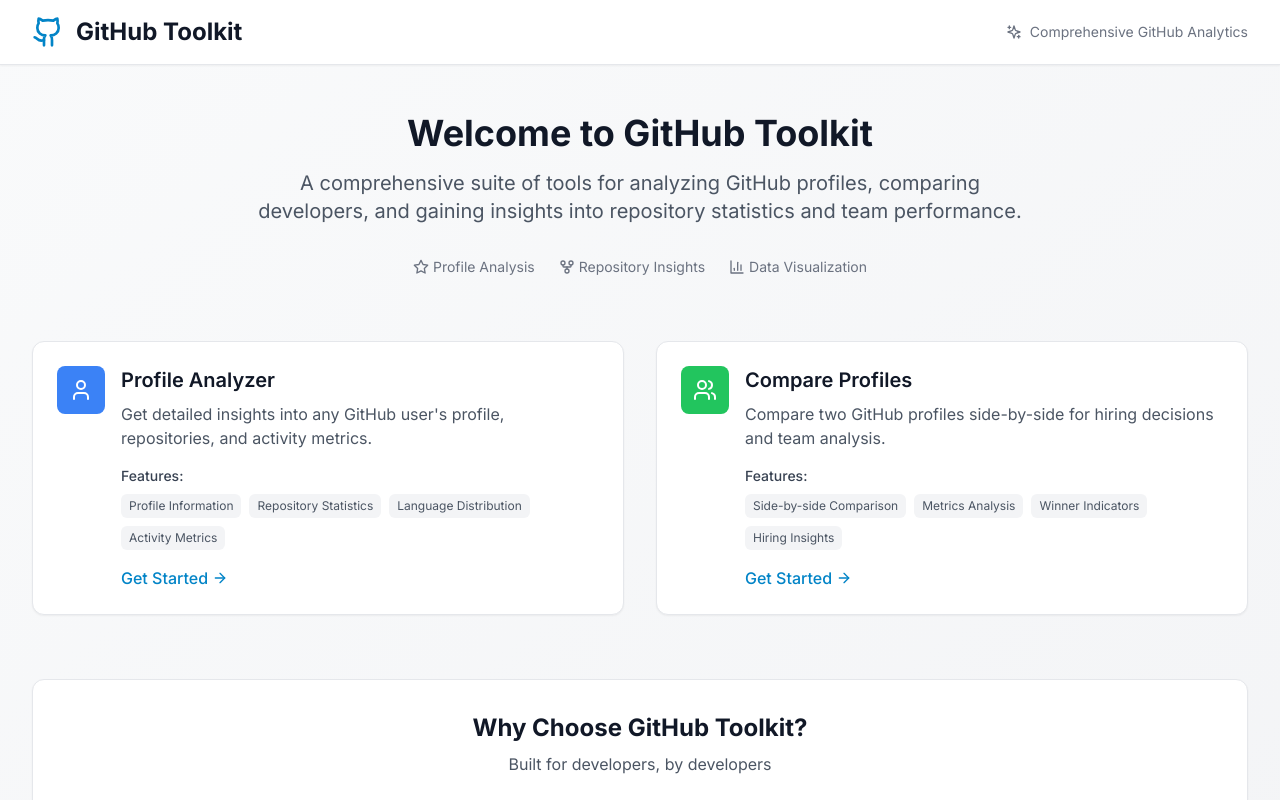
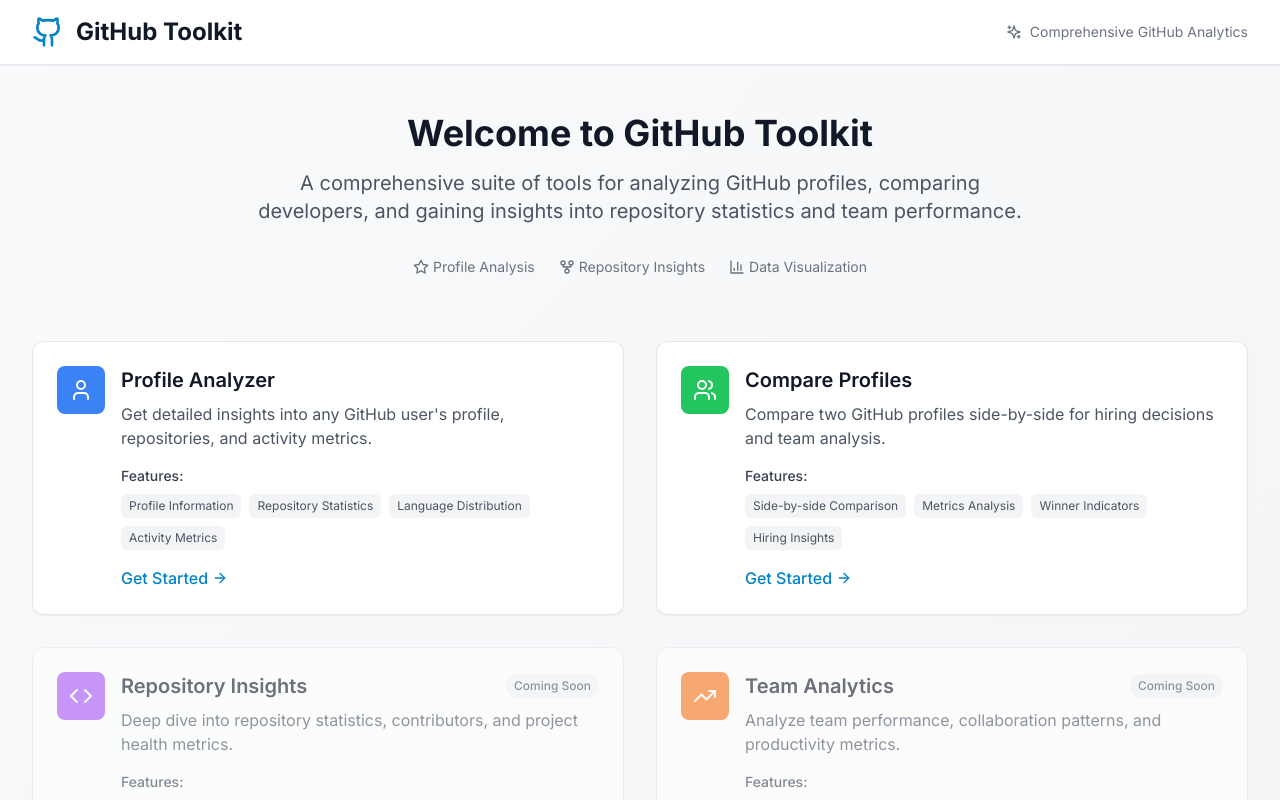
Before and after one commit to vkondi/github-toolkit, a Next.js app: page / in a window 1280 px wide. Shown: the top 800 px of the page. Built offline with nearby package versions, Linux system fonts and the light colour scheme.

Commit message:
fix: uncomment temp code

```diff
--- a/app/page.tsx
+++ b/app/page.tsx
@@ -48,24 +48,24 @@
         "Hiring Insights",
       ],
     },
-    // {
-    //   id: 'repository-insights',
-    //   title: 'Repository Insights',
-    //   description: 'Deep dive into repository statistics, contributors, and project health metrics.',
-    //   icon: Code,
-    //   color: 'bg-purple-500',
-    //   features: ['Repository Health', 'Contributor Analysis', 'Commit Patterns', 'Project Trends'],
-    //   comingSoon: true
-    // },
-    // {
-    //   id: 'team-analytics',
-    //   title: 'Team Analytics',
-    //   description: 'Analyze team performance, collaboration patterns, and productivity metrics.',
-    //   icon: TrendingUp,
-    //   color: 'bg-orange-500',
-    //   features: ['Team Performance', 'Collaboration Metrics', 'Productivity Analysis', 'Growth Tracking'],
-    //   comingSoon: true
-    // }
+    {
+      id: 'repository-insights',
+      title: 'Repository Insights',
+      description: 'Deep dive into repository statistics, contributors, and project health metrics.',
+      icon: Code,
+      color: 'bg-purple-500',
+      features: ['Repository Health', 'Contributor Analysis', 'Commit Patterns', 'Project Trends'],
+      comingSoon: true
+    },
+    {
+      id: 'team-analytics',
+      title: 'Team Analytics',
+      description: 'Analyze team performance, collaboration patterns, and productivity metrics.',
+      icon: TrendingUp,
+      color: 'bg-orange-500',
+      features: ['Team Performance', 'Collaboration Metrics', 'Productivity Analysis', 'Growth Tracking'],
+      comingSoon: true
+    }
   ];
 
   const renderToolContent = () => {
```
